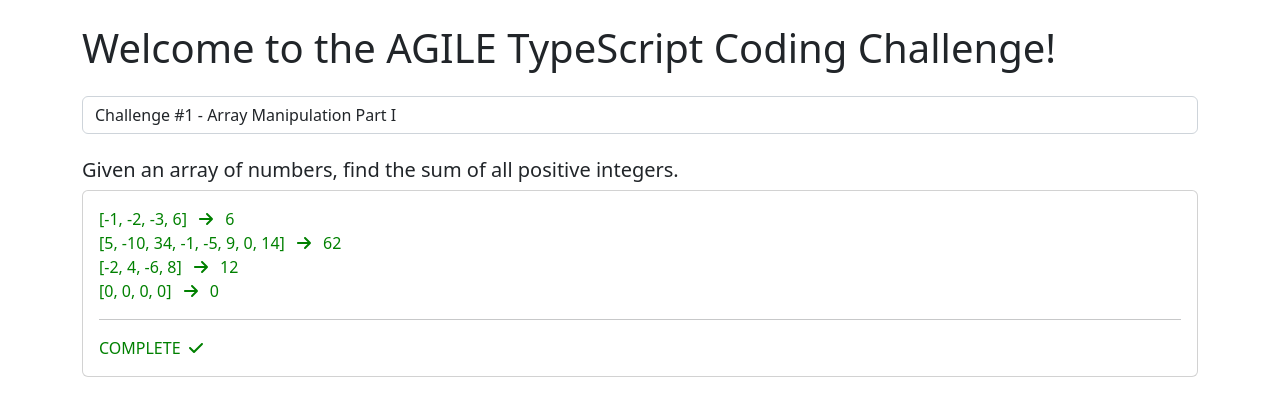
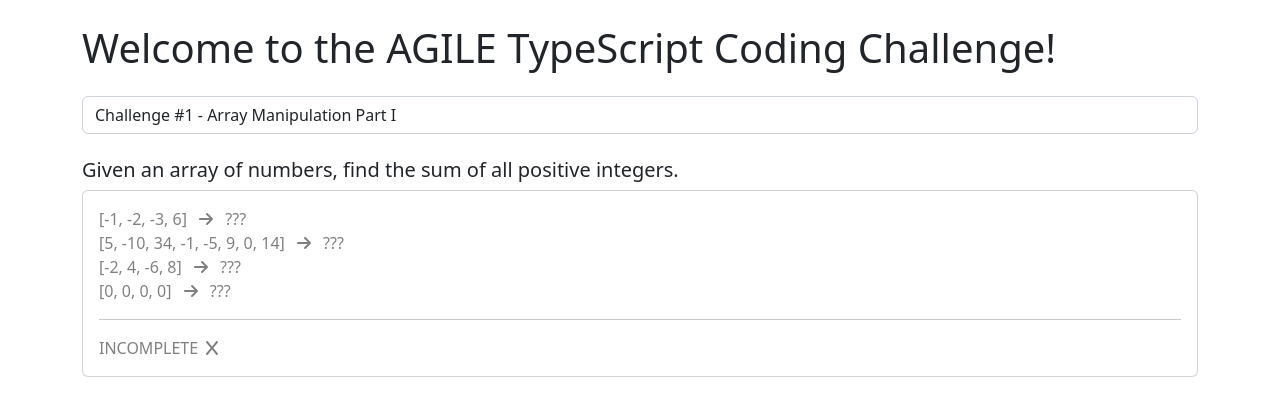
Before and after one commit to finleywilliamsonV/tke-ts-coding-challenge, an Angular app: page / in a window 1280 px wide. Shown: the top 416 px of the page. Built offline with nearby package versions, Linux system fonts and the light colour scheme.

Commit message:
Remove all answers and obfuscate answer sheet

```diff
--- a/src/app/app.component.ts
+++ b/src/app/app.component.ts
@@ -2,7 +2,7 @@ import { Component, OnInit } from '@angular/core';
 import { ChallengeRepo } from './challenge-data/challenge-repo.constant';
 import { IChallengeJson } from './challenge-data/challenge.interface';
 import { ChallengeAttemptService } from './challenge-attempt.service';
-import { tap } from 'rxjs';
+import { tap } from 'rxjs/operators';
 
 @Component({
     selector: 'app-root',
--- a/src/app/challenge-attempt.service.ts
+++ b/src/app/challenge-attempt.service.ts
@@ -64,7 +64,6 @@ export class ChallengeAttemptService {
      */
      public submitSolution(challengeIndex: number, userFunction: (input: any) => any) {
         const challengeTests = this.getChallenge(challengeIndex).tests
-        console.log('challengeTests:', challengeTests)
         for (let i = 0; i < challengeTests.length; i++) {
             const currentTest = challengeTests[i]
             const userTestResult = userFunction(currentTest.input)
--- a/src/app/components/challenges/challenge-one/challenge-one.component.ts
+++ b/src/app/components/challenges/challenge-one/challenge-one.component.ts
@@ -14,23 +14,12 @@ import { IChallengeComponent, IChallengeJson, IChallengeTest } from 'src/app/cha
 export class ChallengeOneComponent implements OnInit, IChallengeComponent {
 
     /**
-     *
-     * @param inputs
+     * Given an array of numbers, find the sum of all positive integers.
      */
-    public testFunction(i: number[]) {
+    public testFunction(inputs: number[]) {
         /**
          * Write code here!
          */
-        const a = i.reduce(
-            (acc, curr) => {
-                if (curr > 0) {
-                    acc += curr;
-                }
-                return acc;
-            },
-            0,
-        );
-        return a;
     }
 
 
--- a/src/app/components/challenges/challenge-three/challenge-three.component.ts
+++ b/src/app/components/challenges/challenge-three/challenge-three.component.ts
@@ -15,24 +15,17 @@ import { isEqual } from 'lodash';
 export class ChallengeThreeComponent implements OnInit, IChallengeComponent {
 
 
-    public testFunction(inputs: string[]): string | void {
-
-
-
-        const testSet = new Set(inputs[0].toLowerCase().split(''))
-        console.log('\ntestSet:', testSet)
-
-        for (let i = 1; i < inputs.length; i++) {
-
-            const newSet = new Set(inputs[i].toLowerCase().split(''))
-            console.log('newSet:', newSet)
-
-            if (!isEqual(testSet, newSet)) {
-                console.log('inputs[i]:', inputs[i])
-                return inputs[i]
-            }
-
-        }
+    /**
+     * Given an array of strings, find the string that is not an anagram of the others.
+     * - A string is an anagram if it can be formed by rearranging the characters of another string.
+     * - For example, the string 'abc' is an anagram of 'cba'.
+     * - There will only be one string in the array that is not an anagram of the others.
+     * - Solution should be case-insensitive.
+     */
+    public testFunction(input: string[]) {
+        /**
+         * Write code here!
+         */
     }
 
 
--- a/src/app/components/challenges/challenge-two/challenge-two.component.ts
+++ b/src/app/components/challenges/challenge-two/challenge-two.component.ts
@@ -26,31 +26,15 @@ export class ChallengeTwoComponent implements OnInit, IChallengeComponent {
     }
 
     /**
-     * Test function - WRTIE CODE HERE
+     * Given an array of words, find the highest scoring word.
+     * - Each letter of a word scores points according to its position in the alphabet (a = 1, b = 2, ...)
+     * - If two words score the same amount, return the first word in the array.
+     * - You are given the 'getLetterScore()' function above.
      */
-    public testFunction = (input: string[]): string => {
-
-        let highestScoringWord: string = ''
-        let highestScore: number = -1;
-
-        const getWordScore = (word: string): number => {
-            let wordScore = 0;
-            for (let i = 0; i < word.length; i++) {
-                wordScore += this.getLetterScore(word[i]);
-            }
-            return wordScore;
-        }
-
-        for (let i = 0; i < input.length; i++) {
-            const word = input[i];
-            const wordScore = getWordScore(word);
-            if (wordScore > highestScore) {
-                highestScoringWord = word;
-                highestScore = wordScore;
-            }
-        }
-
-        return highestScoringWord;
+    public testFunction = (input: string[]) => {
+        /**
+         * Write code here!
+         */
     }
 
 
```
Also changed, not shown: src/app/challenge-data/challenge-answers.constant.ts (added, +1 -0 lines).
